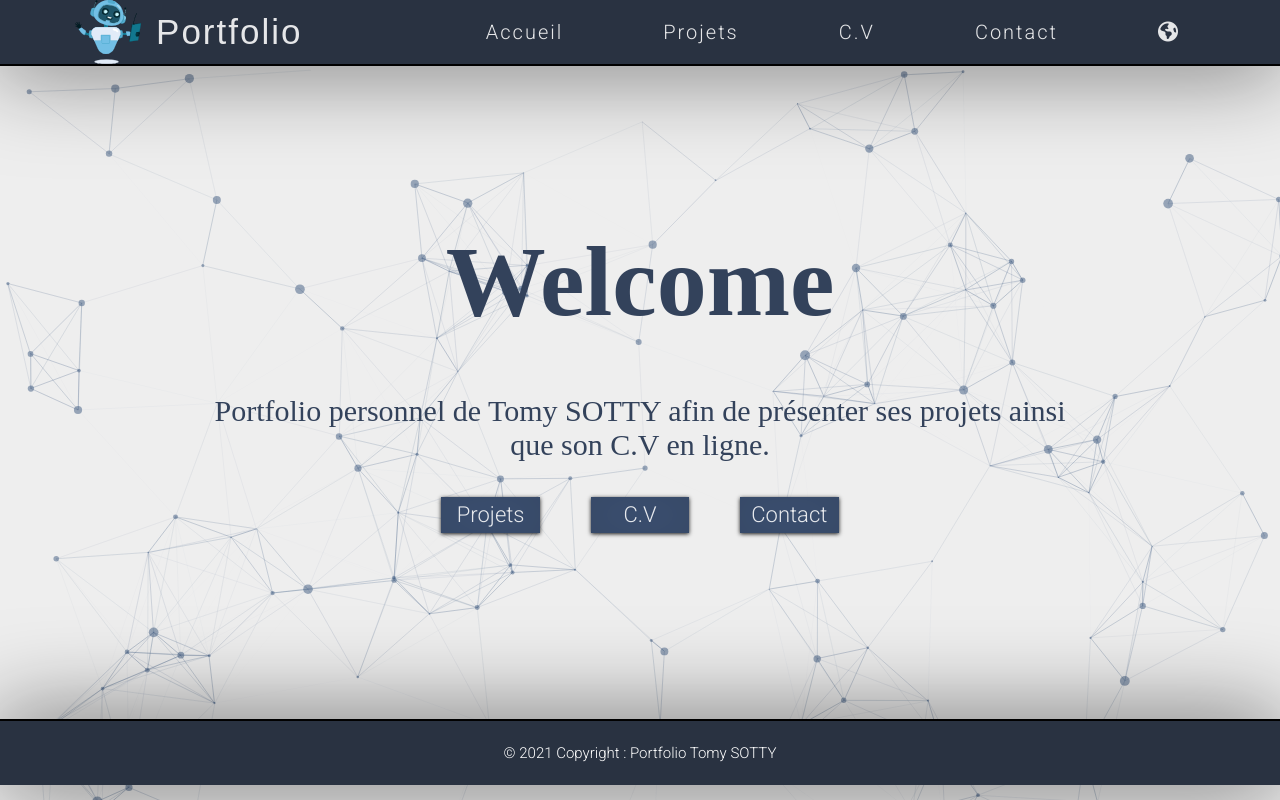
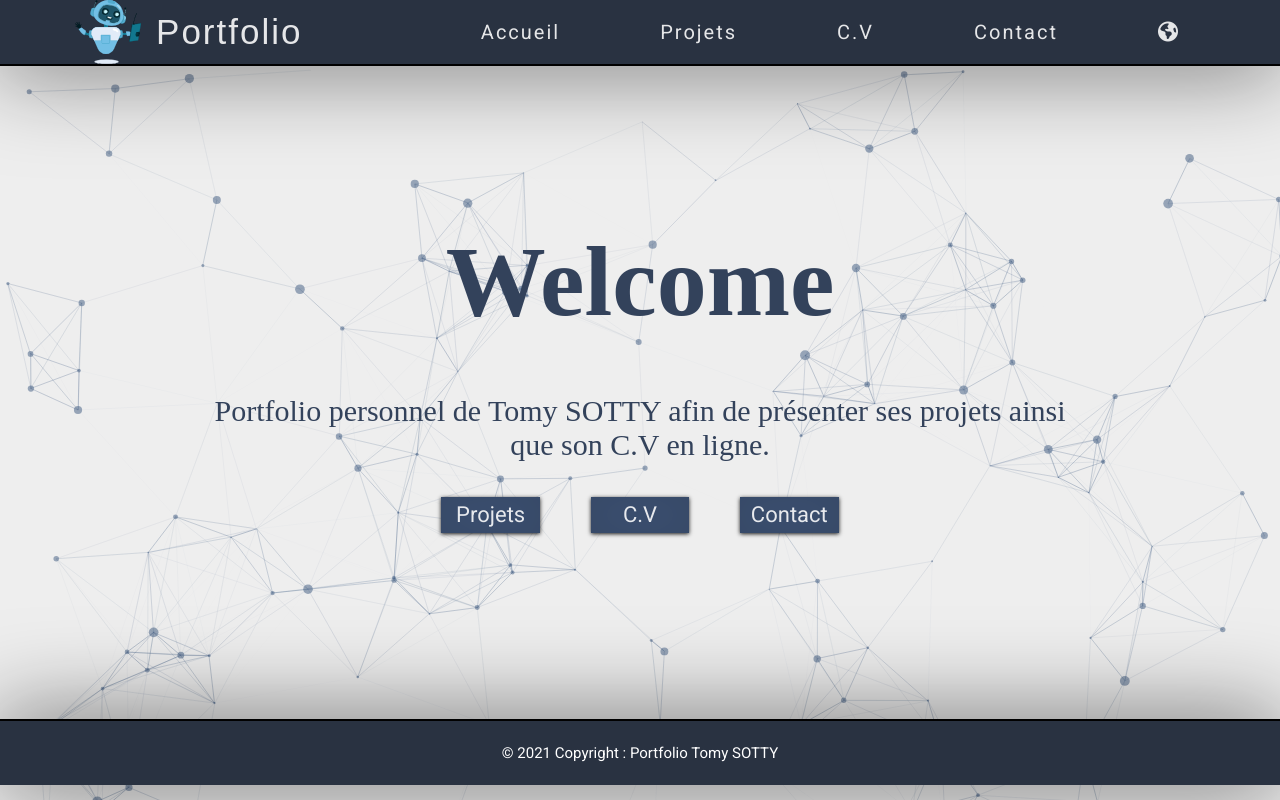
Before and after one commit to Tomy-my/Portfolio-ASC, a PHP site: page / in a window 1280 px wide. Run offline with PHP 8.4, Linux system fonts and the light colour scheme; some libraries are stand-ins or nearby versions.

Commit message:
new font

```diff
--- a/css/fonts.css
+++ b/css/fonts.css
@@ -1,5 +1,11 @@
 /* all */
-@import url('https://fonts.googleapis.com/css2?family=Roboto:wght@300&display=swap');
+@import url('https://fonts.googleapis.com/css2?family=Roboto:wght@100;200;300;400;500&display=swap');
 
 /* important */
-@import url('https://fonts.googleapis.com/css2?family=Ubuntu:wght@300&display=swap');
+@import url('https://fonts.googleapis.com/css2?family=Ubuntu:wght@300;400;500&display=swap');
+
+/* À propos de moi */
+@import url('https://fonts.googleapis.com/css2?family=Sacramento&display=swap');
+
+/* cv */
+@import url('https://fonts.googleapis.com/css2?family=Montserrat:wght@200;300;500&display=swap');
```
